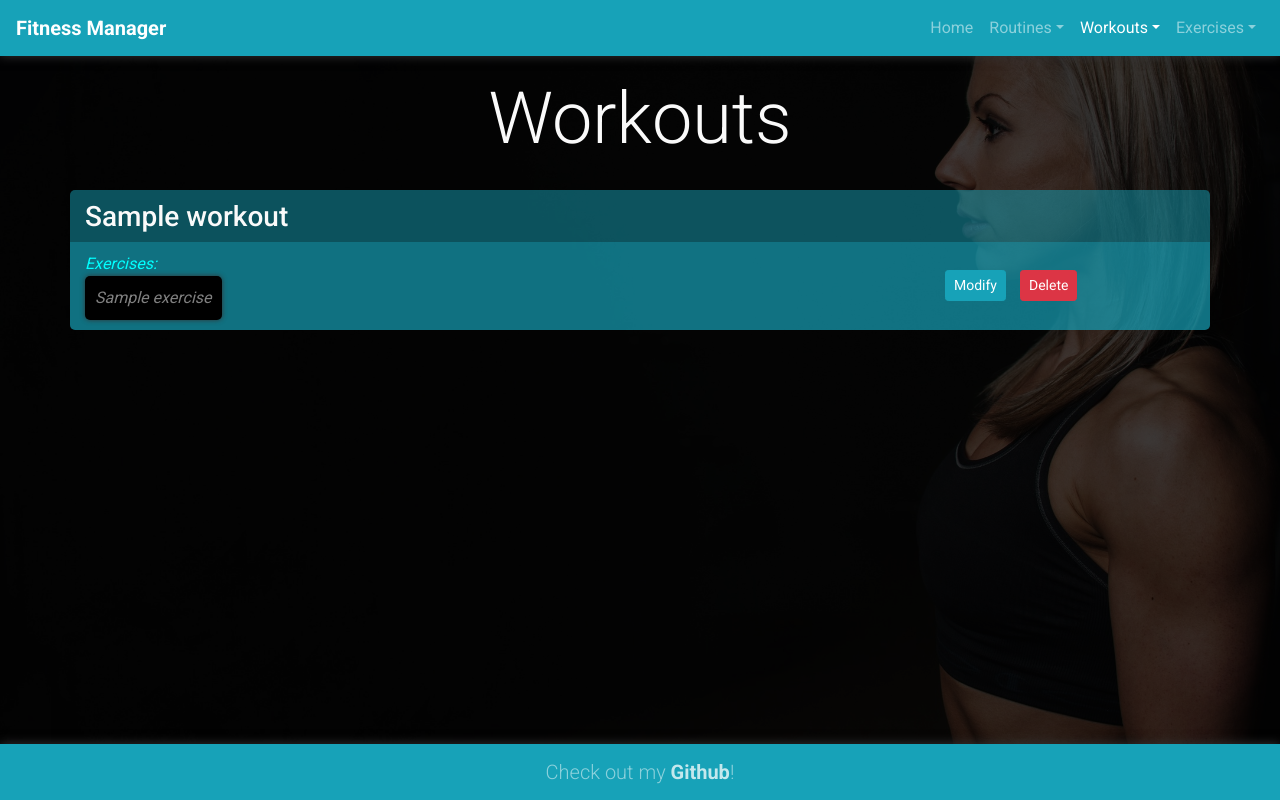
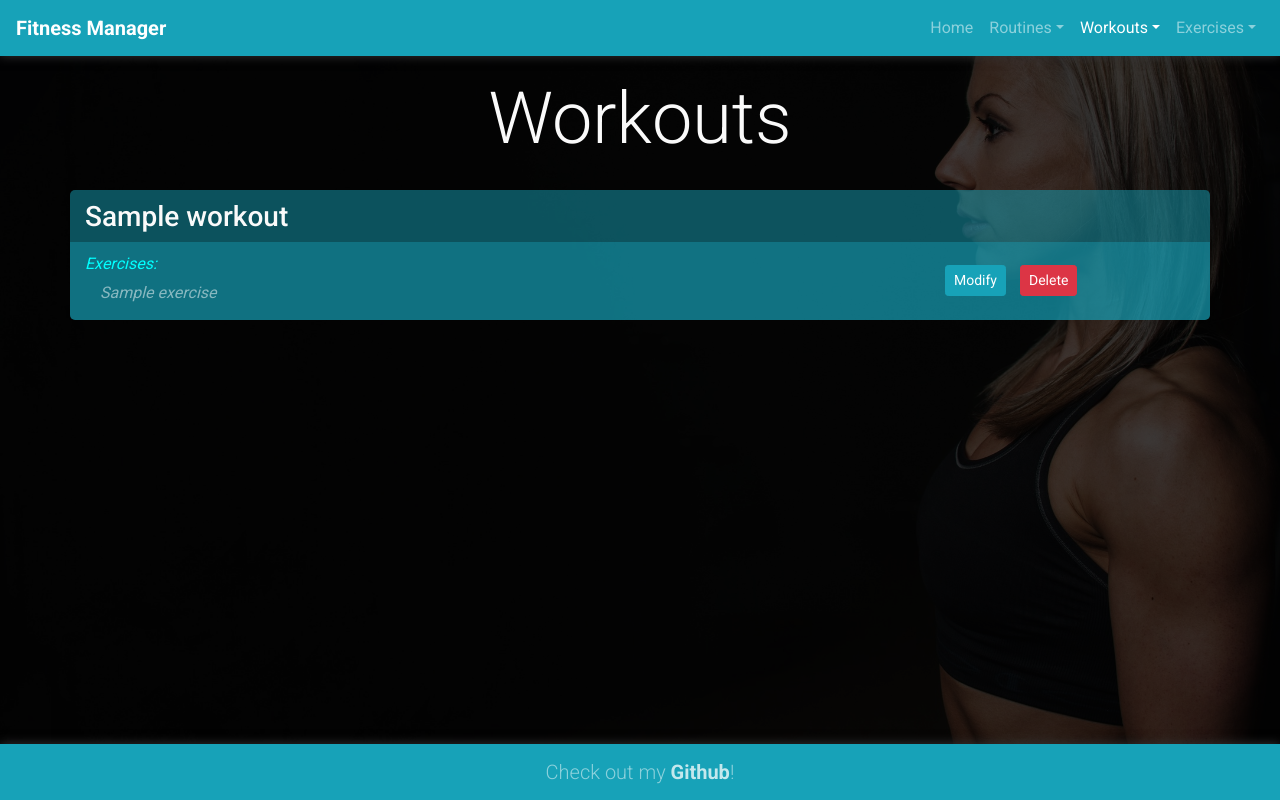
Before and after one commit to ckz8780/ci-dcd-milestone-fitness-manager, a Flask app: page /workouts in a window 1280 px wide. Run offline with Flask 2, Linux system fonts and the light colour scheme; a database or web service that is not in the repository returns one stand-in record (values such as "Sample title"); some libraries are stand-ins or nearby versions.

Commit message:
Styled workouts page

```diff
--- a/static/css/main.css
+++ b/static/css/main.css
@@ -141,10 +141,7 @@ nav {
 
 .exercise-links {
     display: inline-block;
-    background: #000;
-    padding: 10px;
-    border-radius: 5px;
-    box-shadow: 0px 0px 5px #333;
+    padding: 5px 15px;
 }
 
 .dbitem-buttons a {
```
